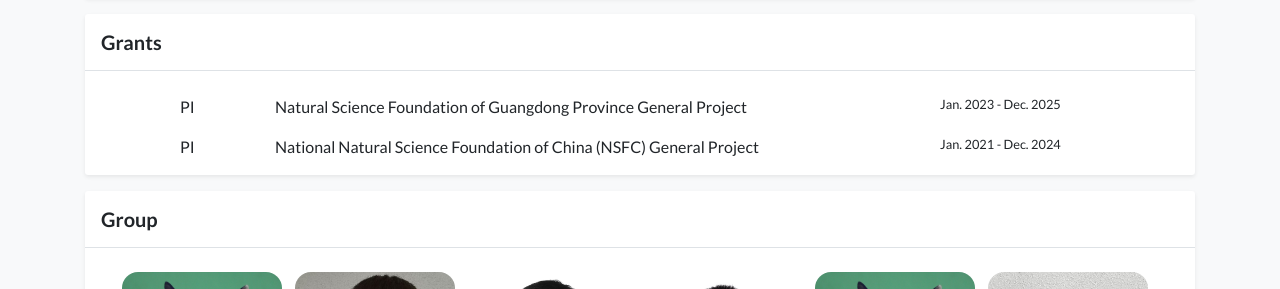
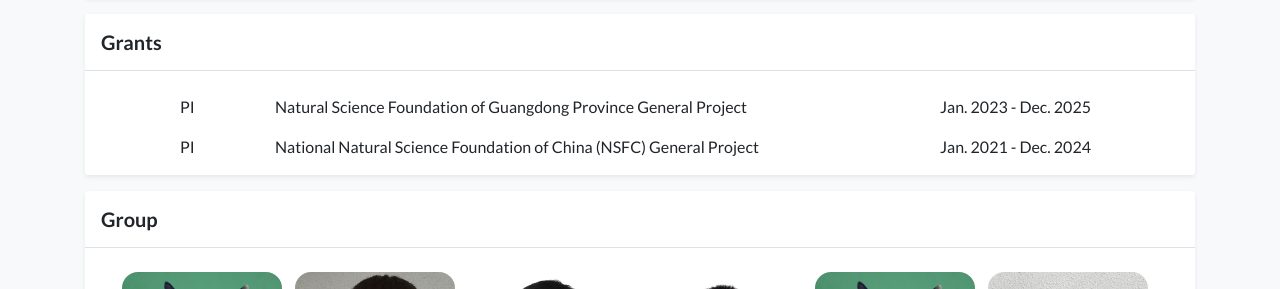
Before and after one commit to pengfeixu/pengfeixu.github.io, a Jekyll site: the page built from index.html, in a window 1280 px wide and 900 px high, scrolled down 3329 px. Shown: the part 161-450 px from the top of the window. Built offline with Jekyll 4.4.1, drawn with Linux system fonts in a browser that asks for light colours; a style sheet for code colours, icons or effects is not loaded.

Commit message:
Update grant_item.html

```diff
--- a/_includes/widgets/grant_item.html
+++ b/_includes/widgets/grant_item.html
@@ -13,7 +13,7 @@
             <p class="font-weight-normal">{{ item.project }}</p>
         </div>
         <div class = "col-2">
-            <p class="mt-0 mb-0 small">{{ item.period }}</p>
+            <p class="font-weight-normal">{{ item.period }}</p>
         </div>
         <!-- <div class = "col-1.5">
             <p class="small">{{ item.amount }}</p>
```
